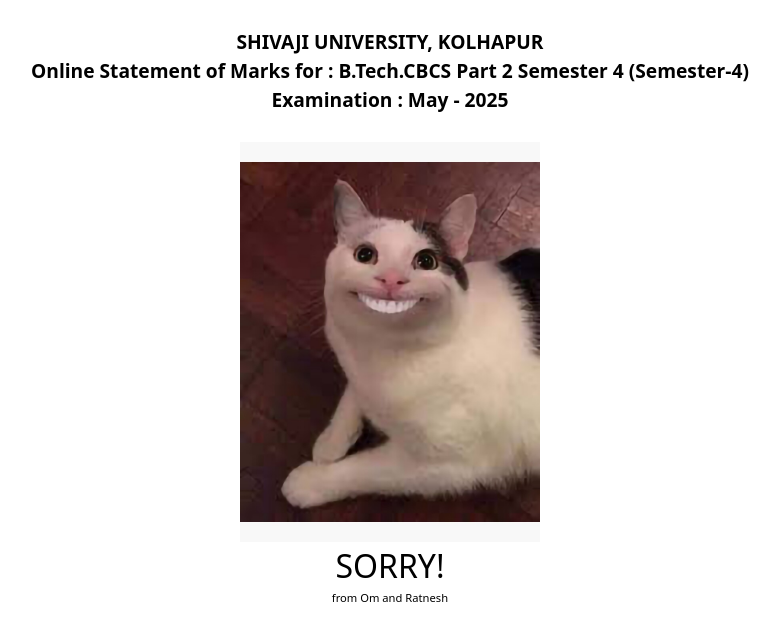
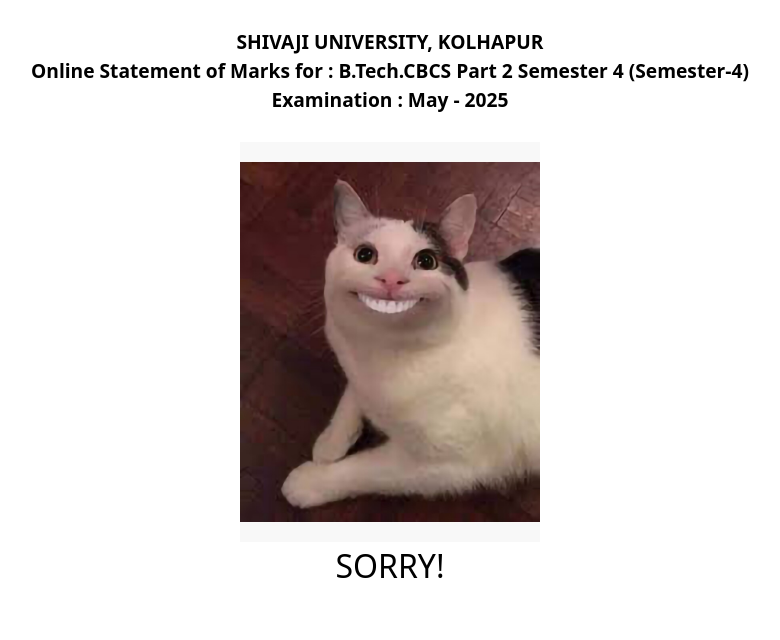
Before and after one commit to om945/Fake-Result-Prank, a React (Vite) app: page /sukresult in a window 1280 px wide. Shown: the top 640 px of the page, without its empty margins (250-1030 px from the left). Built offline with nearby package versions, Linux system fonts and the light colour scheme.

Commit message:
remove name

```diff
--- a/src/ResultPage.jsx
+++ b/src/ResultPage.jsx
@@ -31,7 +31,6 @@ const ResultPage = () => {
             <div className="flex flex-col items-center">
               <img src={cat_meme} className="h-[15rem] sm:h-[25rem]" />
               <span className="text-[2rem]">SORRY!</span>
-              <span className="text-[0.7rem]">from Om and Ratnesh</span>
             </div>
           ) : (
             <img
```
